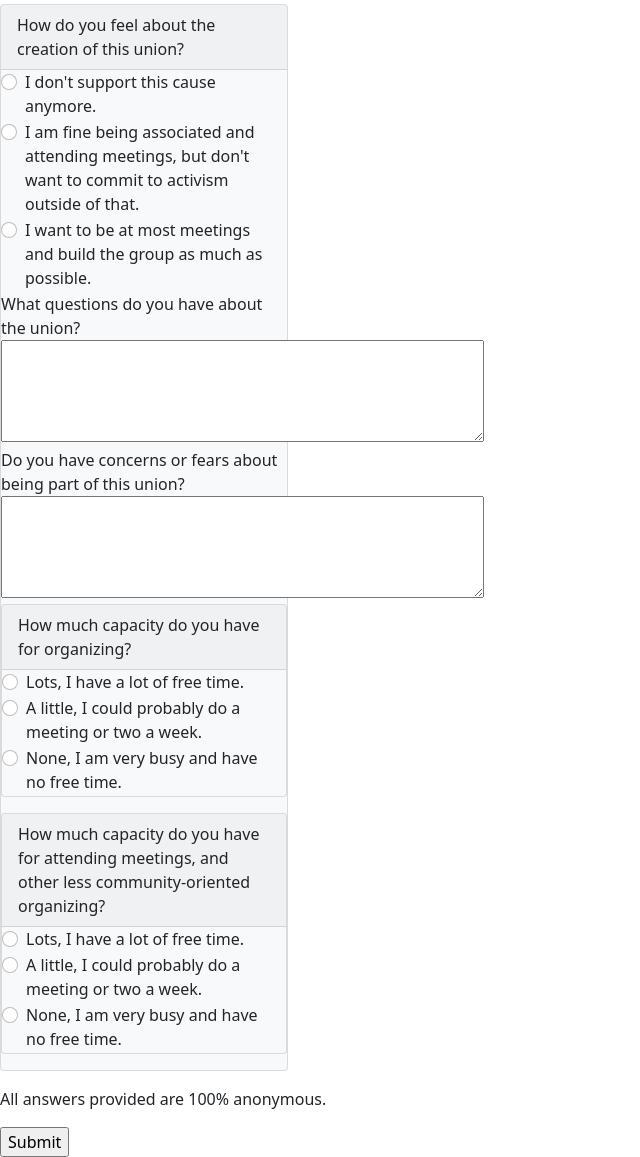
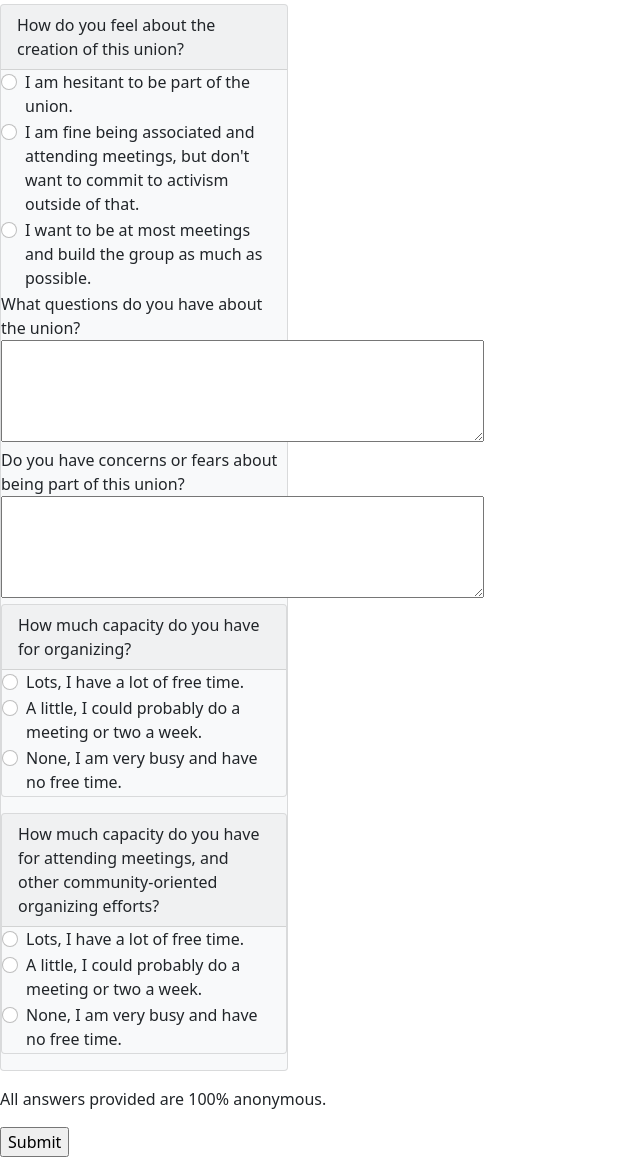
Before and after one commit to mstu-surveys/mstu-surveys.github.io, a plain HTML site: page index.html in a window 1280 px wide. Shown: the part 42-1199 px from the top of the page, without its empty margins (0-640 px from the left). Drawn offline with nearby package versions, Linux system fonts and the light colour scheme.

Commit message:
Update index.html
Fixed some wording, after feedback.

```diff
--- a/index.html
+++ b/index.html
@@ -18,7 +18,7 @@
                 <div class="card-header">How do you feel about the creation of this union?</div>
                 <div class="form-check form-check-inline">
                     <input class="form-check-input" type="radio" name="Feeling About Creation" id="Q1inlineRadio1" value="Don't support">
-                    <label class="form-check-label" for="inlineRadio1">I don't support this cause anymore.</label>
+                    <label class="form-check-label" for="inlineRadio1">I am hesitant to be part of the union.</label>
                   </div>
                   <div class="form-check form-check-inline">
                     <input class="form-check-input" type="radio" name="Feeling About Creation" id="Q1inlineRadio2" value="Fine with meetings">
@@ -56,7 +56,7 @@
                   </div>
 
                   <div class="card text-dark bg-light mb-3" style="max-width: 18rem;">
-                    <div class="card-header">How much capacity do you have for attending meetings, and other less community-oriented organizing?</div>
+                    <div class="card-header">How much capacity do you have for attending meetings, and other community-oriented organizing efforts?</div>
                     <div class="form-check form-check-inline">
                         <input class="form-check-input" type="radio" name="Attending Meetings" id="Q5inlineRadio1" value="Lots">
                         <label class="form-check-label" for="inlineRadio1">Lots, I have a lot of free time.</label>
```
